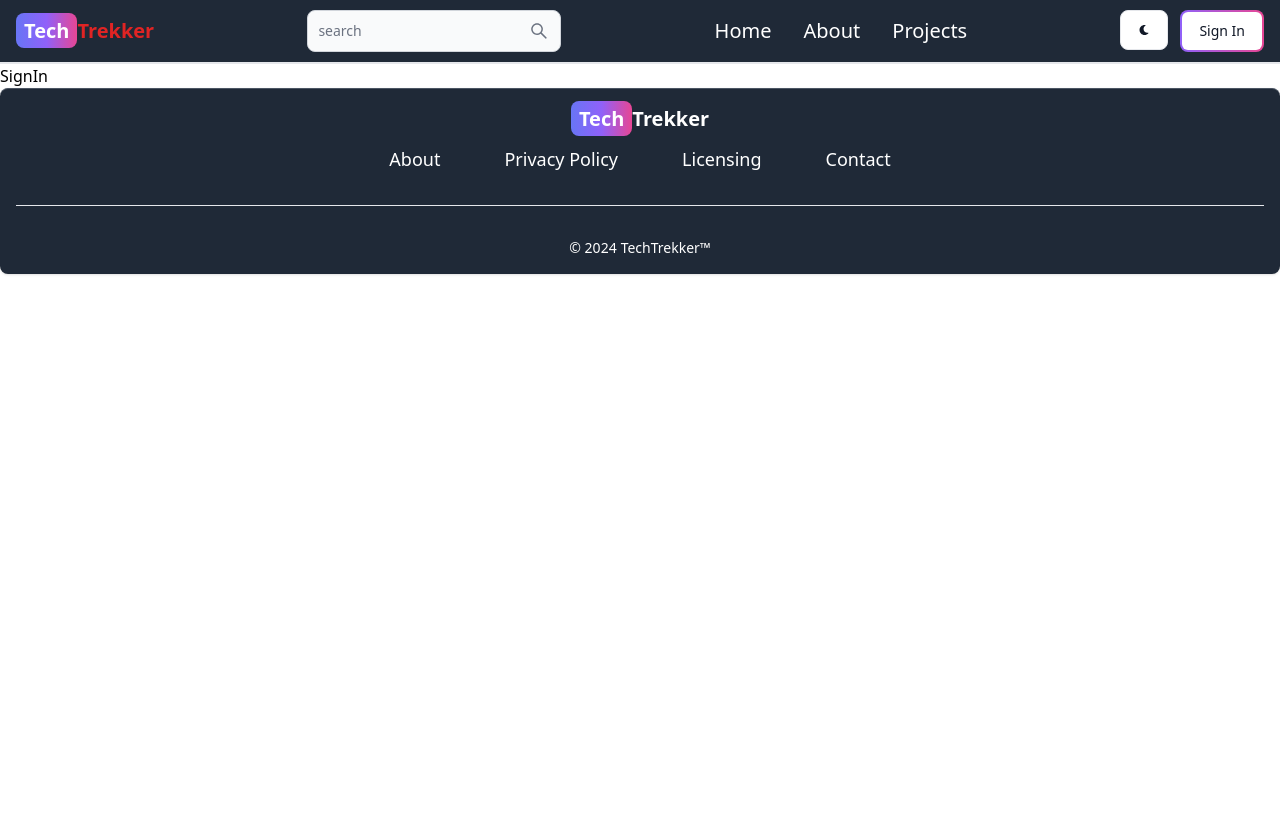
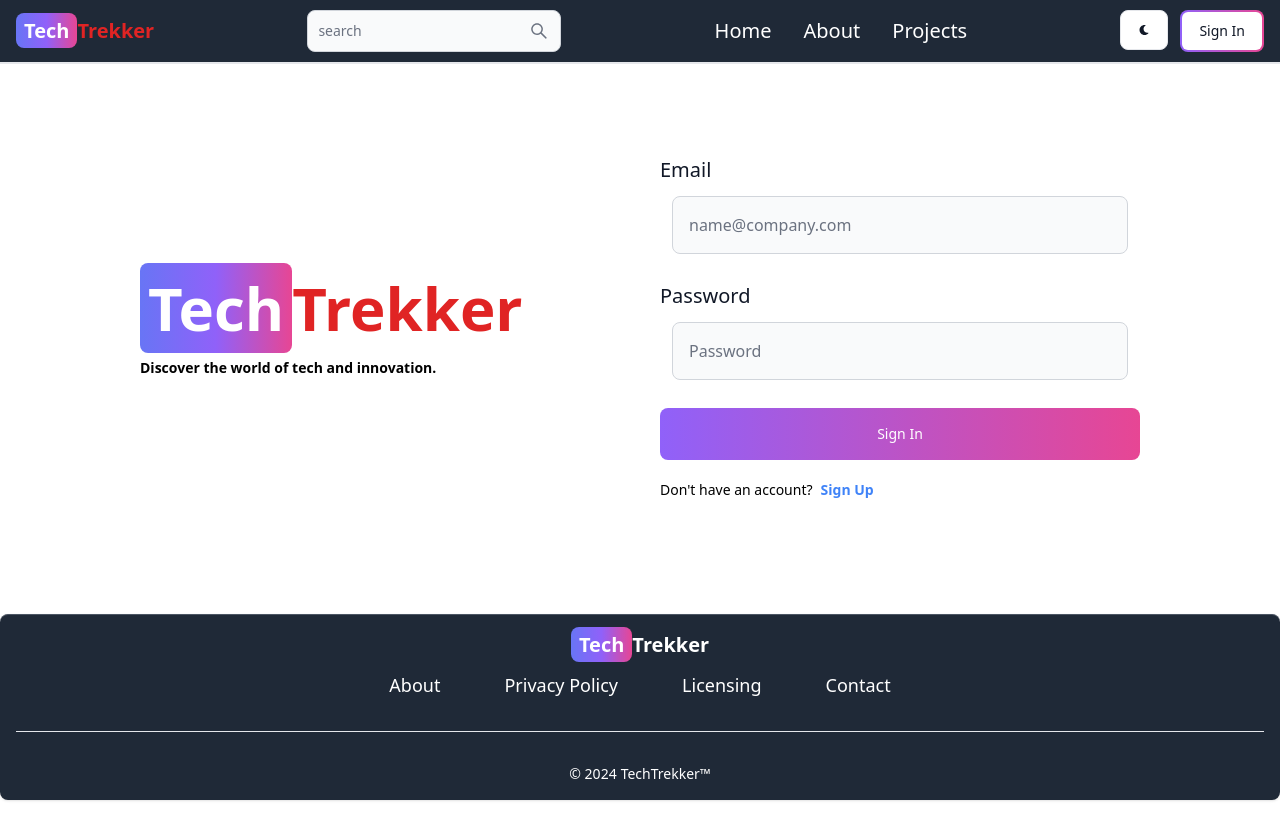
Before and after one commit to chandima2000/MERN-Stack-Blog-Website, a React (Vite) app in the folder frontend/: page /sign-in in a window 1280 px wide. Shown: the top 840 px of the page. Before the commit the page ends 800 px from the top, so only its background shows below. Built offline with nearby package versions, Linux system fonts and the light colour scheme.

Commit message:
Complete SignIn page UI

```diff
--- a/frontend/src/pages/SignIn.jsx
+++ b/frontend/src/pages/SignIn.jsx
@@ -1,7 +1,105 @@
-import React from 'react'
+import { Alert, Button, Label, Spinner, TextInput } from 'flowbite-react';
+import { useState } from 'react';
+import { Link, useNavigate } from 'react-router-dom';
+import { HiInformationCircle } from 'react-icons/hi';
 
 export default function SignIn() {
+
+    const navigate = useNavigate();
+    const [formData,setFormData] = useState({});
+    const [errorMessage,setErrorMessage] = useState(null);
+    const [loading,setLoading] = useState(false);
+
+    const handleChange = (e) => {
+        setFormData({...formData,[e.target.id]: e.target.value.trim()})  //"trim()" method is used for removing the extra white spaces.
+    };
+
+    const handleSubmit = async (e) => {
+            e.preventDefault();
+
+            if(!formData.password ||  !formData.email){
+                  return setErrorMessage("Please fill out all fields");
+            }
+            try {
+
+              setLoading(true);
+              setErrorMessage(null);
+              const res = await fetch('/api/auth/signin', {
+                method: 'POST',
+                headers: { 'Content-Type': 'application/json' },
+                body: JSON.stringify(formData),
+              });
+
+            const data = await res.json();
+
+            if(data.success === false){
+              setLoading(false);
+              return setErrorMessage(data.message);
+
+            }
+
+            setLoading(false);
+            if(res.ok){
+              navigate("/");
+            }
+
+            } catch (error) {
+              setErrorMessage(error.message);
+              setLoading(false);
+            }
+    };
+
   return (
-    <div>SignIn</div>
-  )
+    <div className='min-h-screen mt-20'>
+      <div className='flex p-3 max-w-5xl mx-auto flex-col md:flex-row md:items-center gap-10'>
+
+        {/* left */}
+        <div className='flex-1'>
+          <Link to='/' className='font-bold dark:text-white text-6xl'>
+            <span className='px-2 py-1 bg-gradient-to-r from-indigo-500 via-purple-500 to-pink-500 rounded-lg text-white'>
+             Tech
+            </span>
+            <span className='text-red-600 font-bold'>Trekker</span>
+          </Link>
+          <p className='text-sm font-semibold mt-5'>
+           Discover the world of tech and innovation.
+          </p>
+        </div>
+
+
+        {/* right */}
+        <div className='flex-1'>
+          <form className='flex flex-col gap-4' onSubmit={handleSubmit}>
+            <div>
+              <Label value='Email' className='text-xl' />
+              <TextInput type='email' placeholder='name@company.com' id='email' onChange={handleChange} className='p-3' sizing="lg" />
+            </div>
+            <div>
+              <Label value='Password' className='text-xl' />
+              <TextInput type='password' placeholder='Password' id='password' onChange={handleChange} className='p-3' sizing="lg"/>
+            </div>
+            <Button gradientDuoTone='purpleToPink' type='submit' disabled={loading} className='p-2'> {/*At the Loading time the Button is Disabled*/}
+              {loading ?
+                (<><Spinner size='sm'/> <span className='pl-3'>Loading ...</span></>) :
+                "Sign In"
+              }
+            </Button>
+          </form>
+          <div className="flex gap-2 text-sm mt-5">
+            <span>Don't have an account?</span>
+            <Link to='/sign-up' className='text-blue-500 font-bold hover:underline cursor-pointer'>
+              Sign Up
+            </Link>
+          </div>
+          {errorMessage && (
+                <Alert
+                    className='mt-5' color="failure" icon={HiInformationCircle}>
+                        {errorMessage}
+                </Alert>
+              )
+          }
+        </div>
+      </div>
+    </div>
+  );
 }
```
